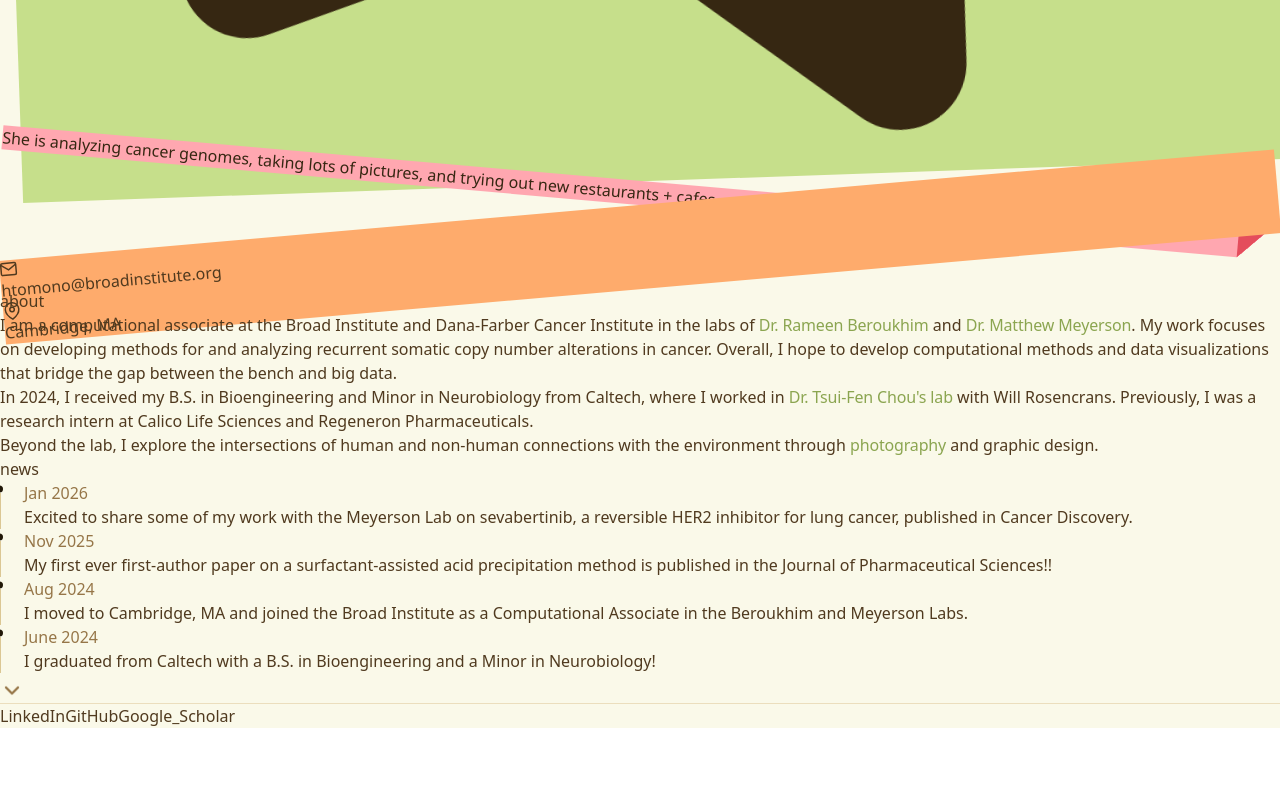
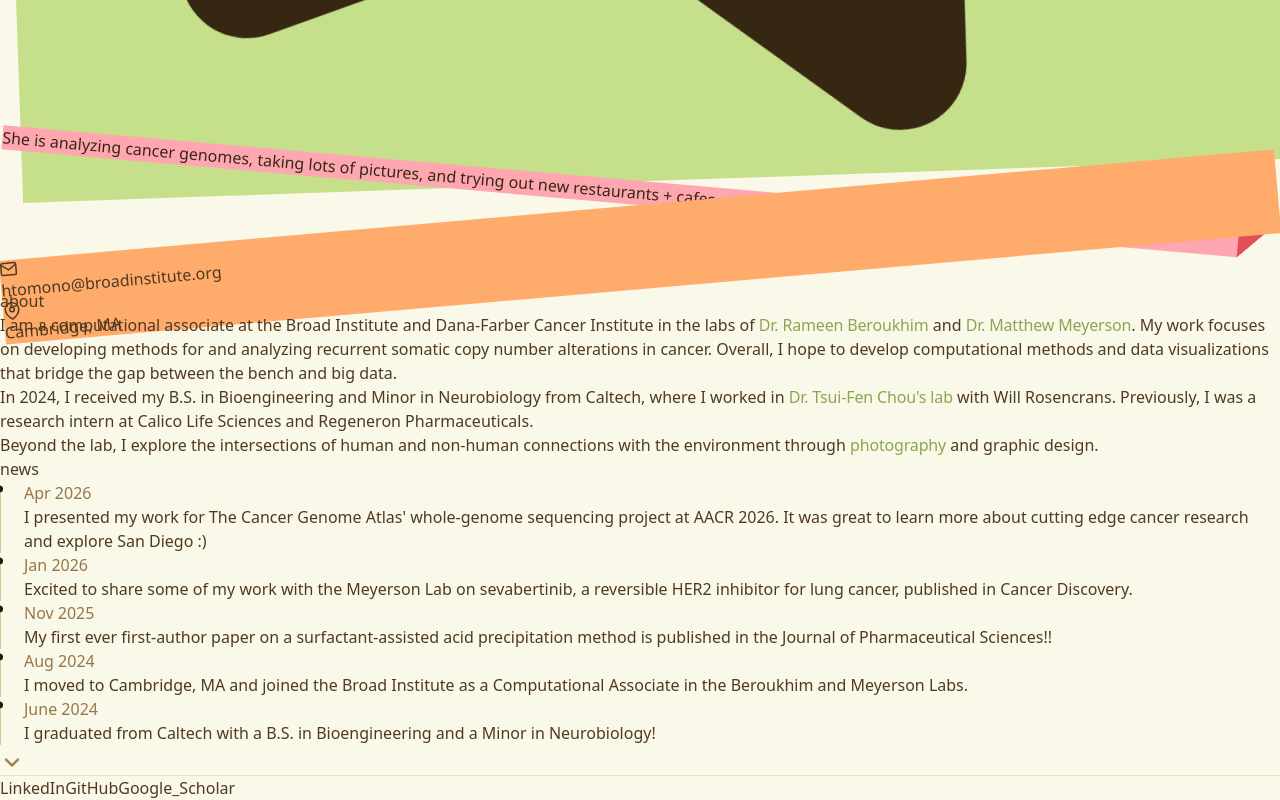
Before and after one commit to harunatomono/harunatomono.github.io, a React (Vite) app: page / in a window 1280 px wide. Shown: the part 2451-3251 px from the top of the page. Before the commit the page ends 3179 px from the top, so only its background shows below. Built offline with nearby package versions, Linux system fonts and the light colour scheme.

Commit message:
update with aacr (but my abstract is not published)

```diff
--- a/src/content/siteContent.js
+++ b/src/content/siteContent.js
@@ -123,6 +123,12 @@ export const siteContent = {
     },
     newsUpdates: [
         {
+            date: 'Apr 2026',
+            contentSegments: [
+                { text: 'I presented my work for The Cancer Genome Atlas\' whole-genome sequencing project at AACR 2026. It was great to learn more about cutting edge cancer research and explore San Diego :)' },
+            ],
+        },
+        {
             date: 'Jan 2026',
             contentSegments: [
                 { text: 'Excited to share some of my work with the Meyerson Lab on sevabertinib, a reversible HER2 inhibitor for lung cancer, published in ' },
```
Also changed, not shown: 1 other file (tests, documents, lock files or other folders).
